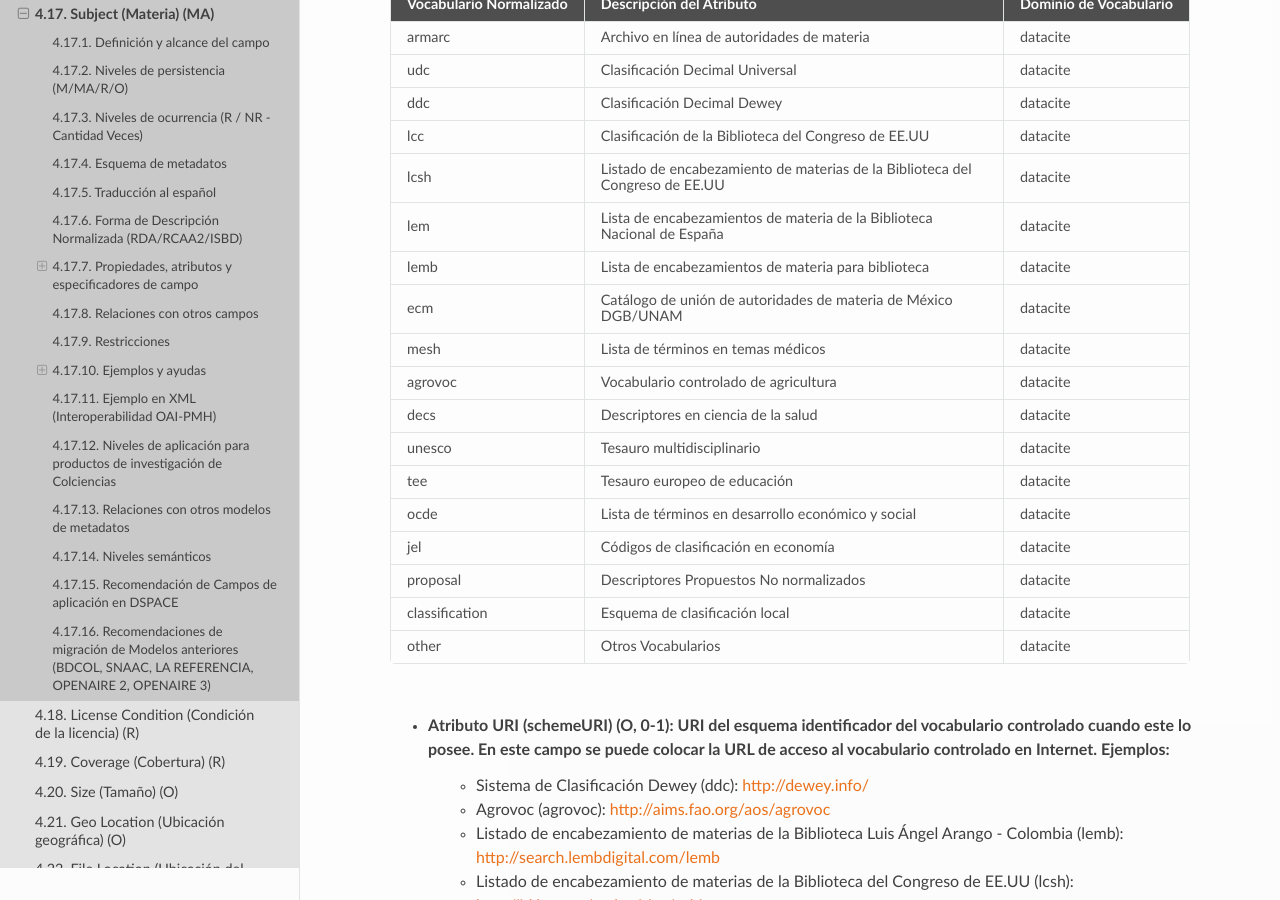
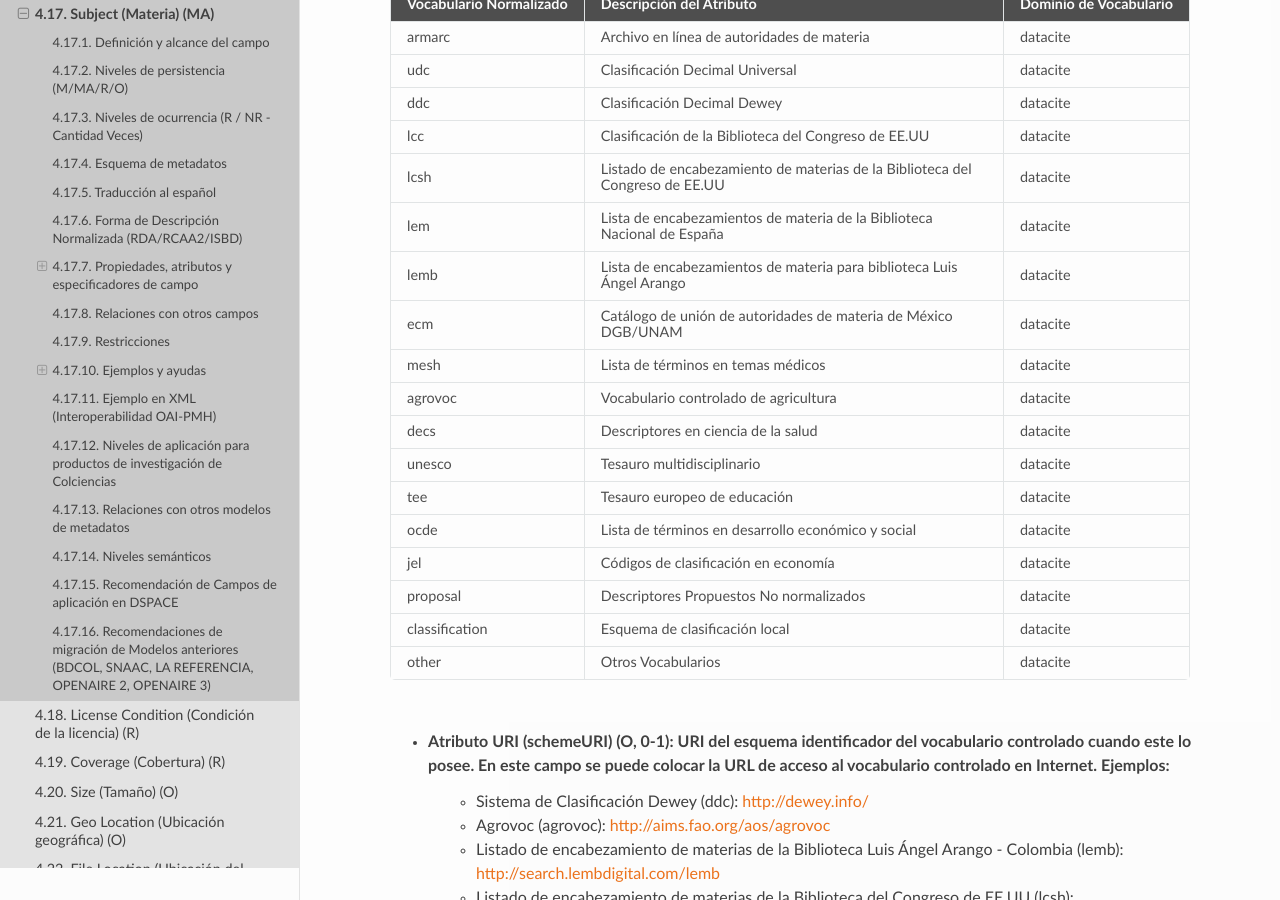
Before and after one commit to rcic/openaire4, a Sphinx documentation site: the page built from docs/field_subject.rst, in a window 1280 px wide and 900 px high, scrolled down 1819 px. Built offline with Sphinx 7.4.7 and the Read the Docs theme 2.0.0, drawn with Linux system fonts in a browser that asks for light colours; some web fonts are replaced; a script that is not in the unit is left out.

Commit message:
actualizacion

```diff
--- a/docs/field_subject.rst
+++ b/docs/field_subject.rst
@@ -77,7 +77,7 @@ Entidad que agrupa todos los descriptores del recurso.
 +-------------------------+------------------------------------------------------------------------------+------------------------+
 | lem                     | Lista de encabezamientos de materia de la Biblioteca Nacional de España      | datacite               |
 +-------------------------+------------------------------------------------------------------------------+------------------------+
-| lemb                    | Lista de encabezamientos de materia para biblioteca                          | datacite               |
+| lemb                    | Lista de encabezamientos de materia para biblioteca Luis Ángel Arango        | datacite               |
 +-------------------------+------------------------------------------------------------------------------+------------------------+
 | ecm                     | Catálogo de unión de autoridades de materia de México DGB/UNAM               | datacite               |
 +-------------------------+------------------------------------------------------------------------------+------------------------+
```
